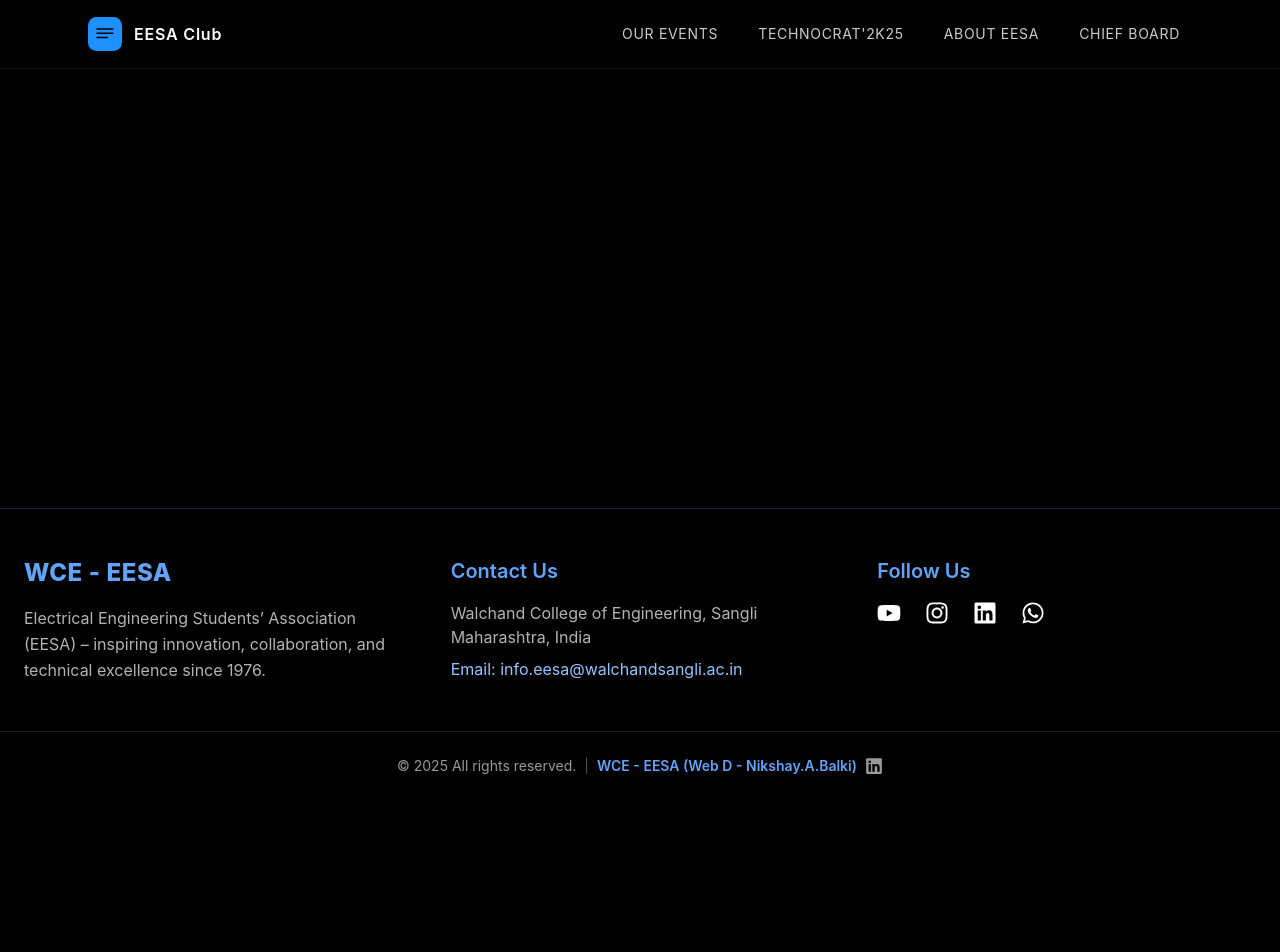
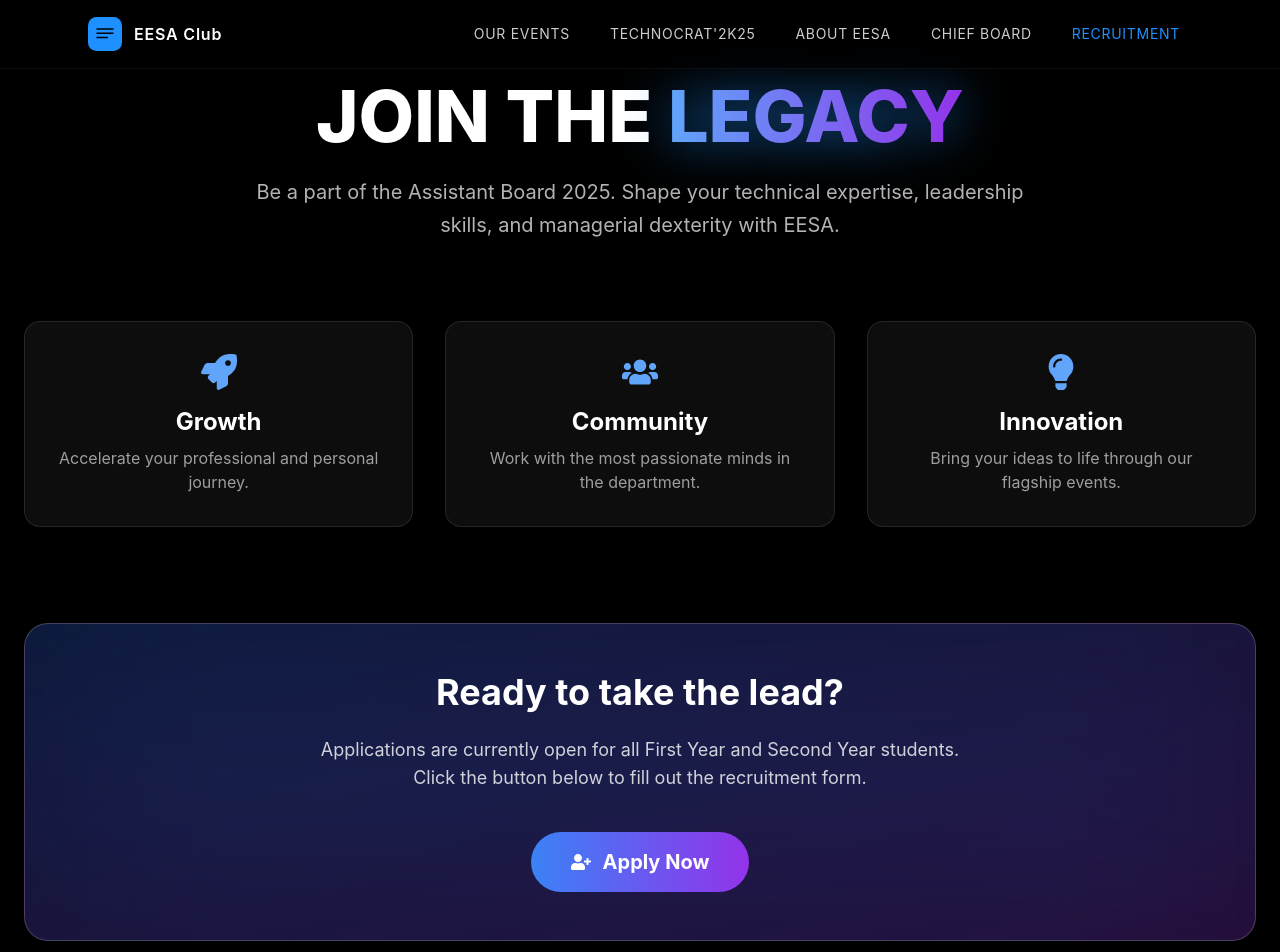
Before and after one commit to nikshaybalki/EESA-Web-Application-, a React (Vite) app: page /recruitment in a window 1280 px wide. Shown: the top 952 px of the page. Before the commit the page ends 800 px from the top, so only its background shows below. Built offline with nearby package versions, Linux system fonts and the light colour scheme.

Commit message:
recruitment

```diff
--- a/src/App.jsx
+++ b/src/App.jsx
@@ -8,6 +8,7 @@ import Page1 from './pages/Page1'
 import Page2 from './pages/Page2'
 import Page3 from './pages/Page3'
 import Page4 from './pages/Page4'
+import Recruitment from './pages/Recruitment' // Import the new page
 
 // import ParticlesBackground from './components/ParticlesBackground'   ---->>>>>>>change here
 
@@ -71,6 +72,8 @@ export default function App() {
           <Route path="/page2" element={<Page2 />} />
           <Route path="/page3" element={<Page3 />} />
           <Route path="/page4" element={<Page4 />} />
+          {/* Add the new route here */}
+          <Route path="/recruitment" element={<Recruitment />} />
         </Routes>
       </main>
 
--- a/src/components/Header.jsx
+++ b/src/components/Header.jsx
@@ -49,6 +49,7 @@ export default function Header() {
           <NavItem to="/page2">Technocrat'2k25</NavItem>
           <NavItem to="/page3">About EESA</NavItem>
           <NavItem to="/page4">Chief Board</NavItem>
+          <NavItem to="/recruitment">Recruitment</NavItem>
         </nav>
 
         {/* Mobile Hamburger */}
@@ -97,6 +98,7 @@ export default function Header() {
             <NavItem to="/page2" onClick={closeMenu}>Technocrat'2k25</NavItem>
             <NavItem to="/page3" onClick={closeMenu}>About EESA</NavItem>
             <NavItem to="/page4" onClick={closeMenu}>Chief Board</NavItem>
+            <NavItem to="/recruitment" onClick={closeMenu}>Recruitment</NavItem> // New Link
           </motion.nav>
         )}
       </AnimatePresence>
--- /dev/null
+++ b/src/pages/Recruitment.jsx
@@ -0,0 +1,74 @@
+// src/pages/Recruitment.jsx
+import React from "react";
+import { motion } from "framer-motion";
+import { FaUserPlus, FaRocket, FaUsers, FaLightbulb } from "react-icons/fa";
+
+export default function Recruitment() {
+  return (
+    <div className="max-w-7xl mx-auto px-6 py-20">
+      {/* ===== Hero Section ===== */}
+      <motion.div
+        initial={{ opacity: 0, y: 20 }}
+        animate={{ opacity: 1, y: 0 }}
+        className="text-center mb-20"
+      >
+        <h1 className="text-5xl md:text-7xl font-extrabold mb-6">
+          <span className="text-white">JOIN THE </span>
+          <span className="text-transparent bg-clip-text bg-gradient-to-r from-blue-400 to-purple-600 drop-shadow-[0_0_25px_rgba(30,144,255,0.7)]">
+            LEGACY
+          </span>
+        </h1>
+        <p className="text-xl text-white/70 max-w-3xl mx-auto leading-relaxed">
+          Be a part of the Assistant Board 2025. Shape your technical expertise,
+          leadership skills, and managerial dexterity with EESA.
+        </p>
+      </motion.div>
+
+      {/* ===== Why Join Section ===== */}
+      <div className="grid grid-cols-1 md:grid-cols-3 gap-8 mb-24">
+        {[
+          { icon: <FaRocket />, title: "Growth", desc: "Accelerate your professional and personal journey." },
+          { icon: <FaUsers />, title: "Community", desc: "Work with the most passionate minds in the department." },
+          { icon: <FaLightbulb />, title: "Innovation", desc: "Bring your ideas to life through our flagship events." }
+        ].map((item, i) => (
+          <motion.div
+            key={i}
+            whileHover={{ y: -10 }}
+            className="p-8 rounded-2xl bg-white/5 border border-white/10 text-center hover:border-blue-500/50 transition-all shadow-xl"
+          >
+            <div className="text-4xl text-blue-400 mb-4 flex justify-center">{item.icon}</div>
+            <h3 className="text-2xl font-bold mb-2 text-white">{item.title}</h3>
+            <p className="text-white/60">{item.desc}</p>
+          </motion.div>
+        ))}
+      </div>
+
+      {/* ===== Call to Action Section ===== */}
+      <motion.section
+        initial={{ scale: 0.9, opacity: 0 }}
+        whileInView={{ scale: 1, opacity: 1 }}
+        viewport={{ once: true }}
+        className="relative p-12 rounded-3xl overflow-hidden bg-gradient-to-br from-blue-900/40 to-purple-900/40 border border-white/20 text-center"
+      >
+        <div className="relative z-10">
+          <h2 className="text-4xl font-bold mb-6 text-white">Ready to take the lead?</h2>
+          <p className="text-lg text-white/80 mb-10 max-w-2xl mx-auto">
+            Applications are currently open for all First Year and Second Year students.
+            Click the button below to fill out the recruitment form.
+          </p>
+          <a
+            href="https://forms.gle/your-google-form-link" // Replace with actual form link
+            target="_blank"
+            rel="noopener noreferrer"
+            className="inline-flex items-center gap-3 px-10 py-4 rounded-full bg-gradient-to-r from-blue-500 to-purple-600 text-white font-bold text-xl hover:shadow-[0_0_30px_rgba(30,144,255,0.6)] transition-all hover:scale-105"
+          >
+            <FaUserPlus /> Apply Now
+          </a>
+        </div>
+
+        {/* Decorative Background Glow */}
+        <div className="absolute top-0 left-0 w-full h-full bg-blue-500/10 blur-[100px] pointer-events-none"></div>
+      </motion.section>
+    </div>
+  );
+}
```
